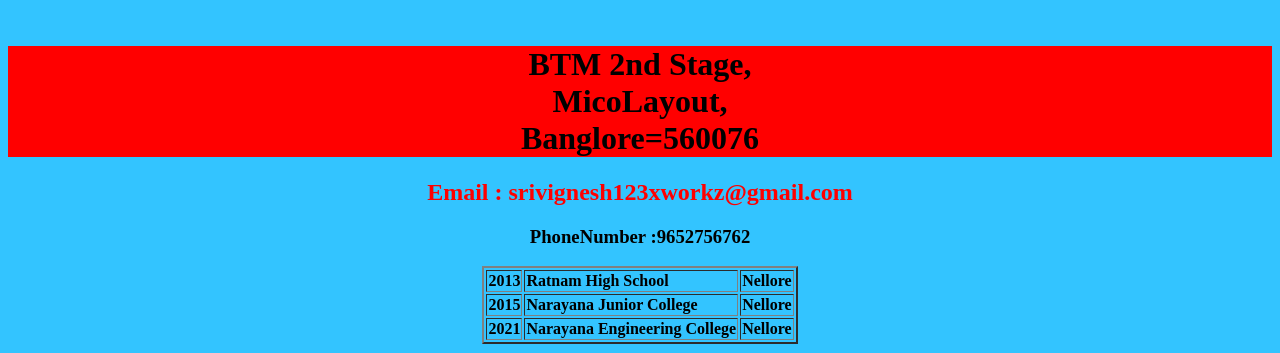
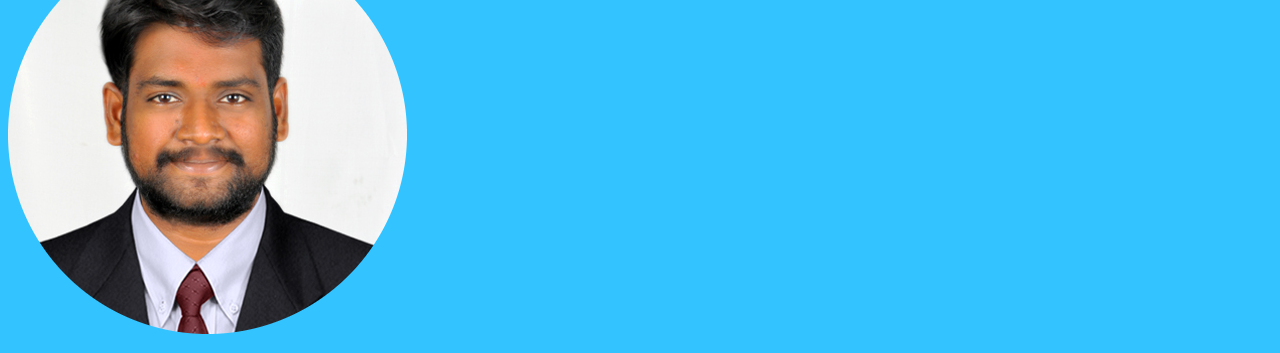
Before and after one commit to vickydeveloper123/WEB-DEVELOPMENT, a plain HTML site: page ContactDetails.html in a window 1280 px wide. Shown: the part 73-426 px from the top of the page. Drawn offline with Linux system fonts and the light colour scheme.

Commit message:
edited recently

```diff
--- a/ContactDetails.html
+++ b/ContactDetails.html
@@ -6,6 +6,8 @@
     <link rel="stylesheet" href="css/styling.css">
   </head>
   <body>
+
+    <img src="images/passportNew-modified.png" alt="My Image">
 
   <center>  <h1>Address=#16th,6th main cross,</h1><br />
       <center> <h1>BTM 2nd Stage,<br />
```
